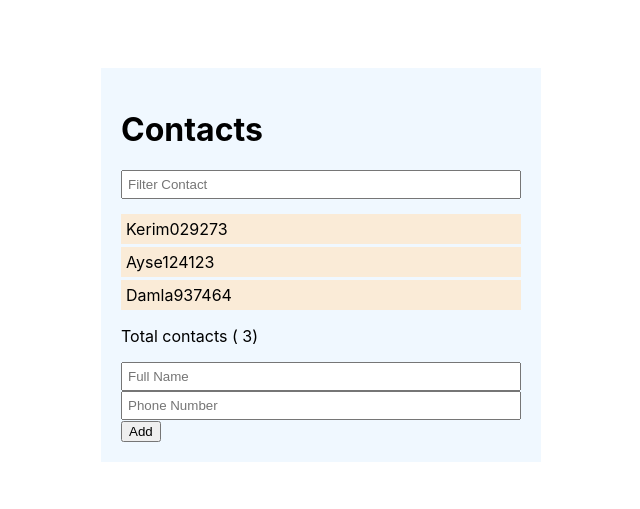
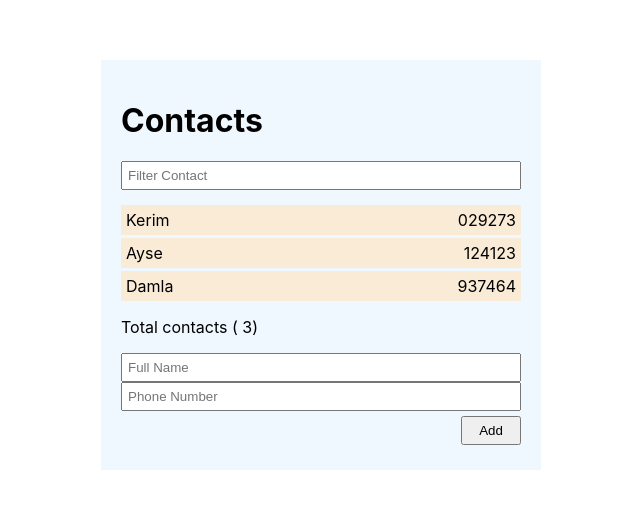
Before and after one commit to KerimGurbaz/eshop, a React (Create React App) app: page / in a window 1280 px wide. Shown: the part 135-644 px from the top of the page, without its empty margins (319-959 px from the left). Built offline with nearby package versions, Linux system fonts and the light colour scheme.

Commit message:
style done

```diff
--- a/src/components/contacts/Form/index.jsx
+++ b/src/components/contacts/Form/index.jsx
@@ -44,7 +44,7 @@
         />
       </div>
 
-      <div className="">
+      <div className="btn">
         <button>Add</button>
       </div>
     </form>
--- a/src/components/contacts/styles.css
+++ b/src/components/contacts/styles.css
@@ -24,4 +24,15 @@
   background-color: antiquewhite;
   padding: 5px;
   margin-bottom: 3px;
+  display: flex;
+  justify-content: space-between;
 }
+.btn {
+  display: flex;
+  justify-content: flex-end;
+  padding: 5px 0;
+}
+.btn > button {
+  padding: 5px 0;
+  width: 60px;
+}
```
